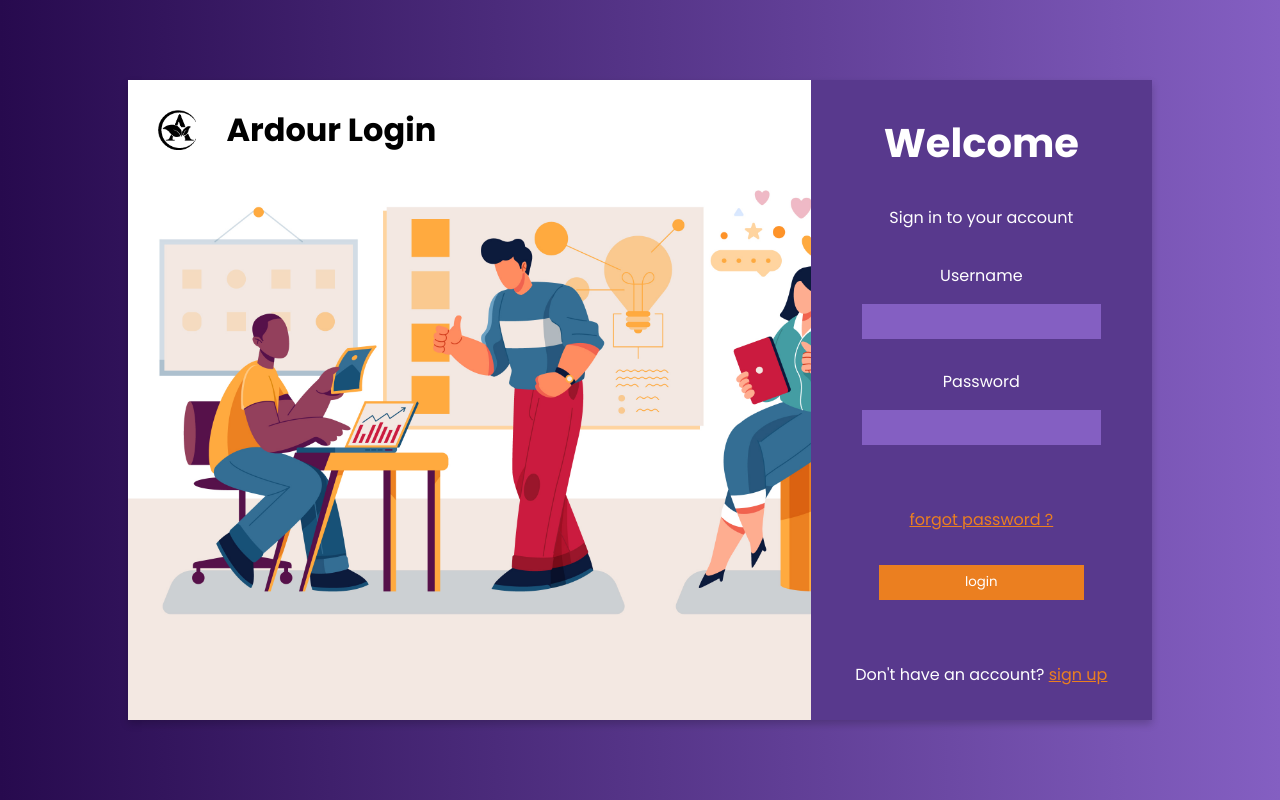
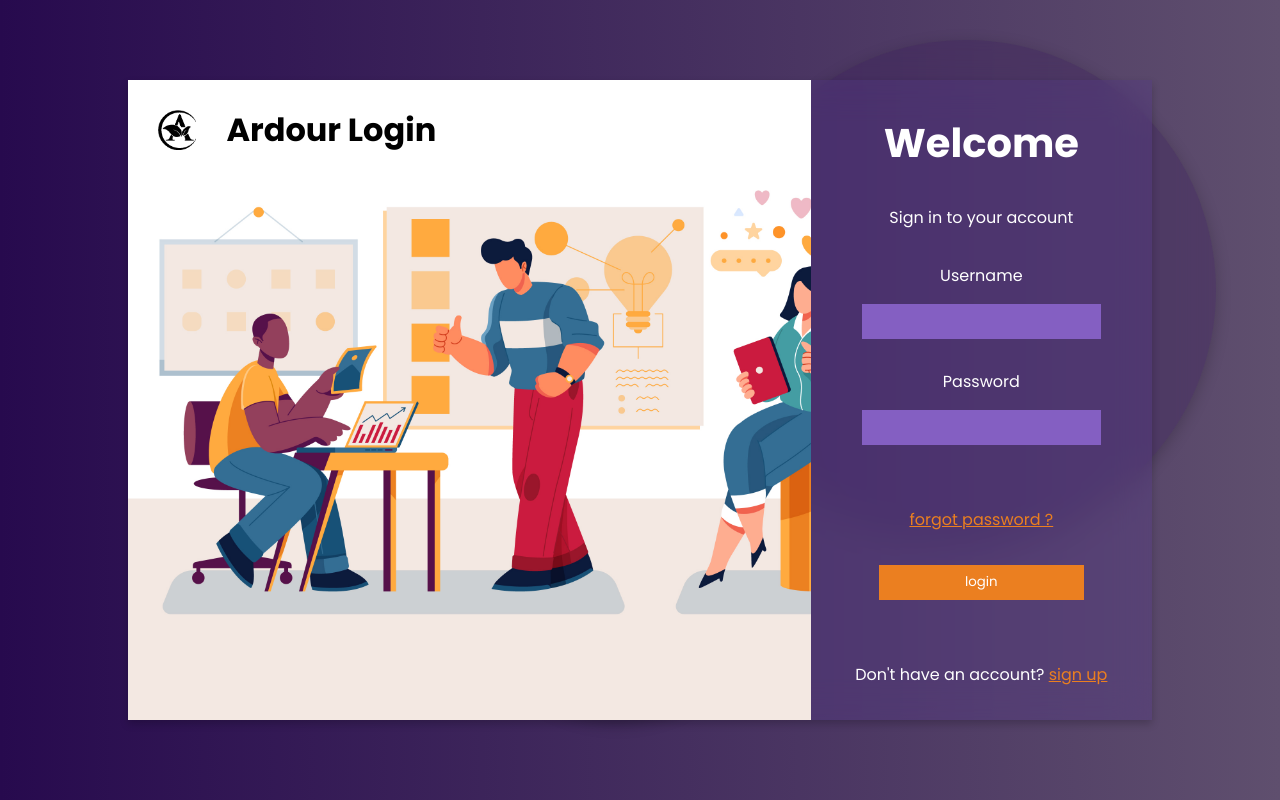
Before and after one commit to travis1999/Ardour1.0, a Flask app: page /login in a window 1280 px wide. Run offline with Flask 2, Linux system fonts and the light colour scheme; some libraries are stand-ins or nearby versions.

Commit message:
css enhancements

```diff
--- a/static/styles/login.css
+++ b/static/styles/login.css
@@ -7,7 +7,8 @@
 
 body{
     background: #845fc2;
-    background: linear-gradient(to left,  #845fc2, #270a4e);
+    background: linear-gradient(to left,  #5f4f6e, #270a4e);
+
     height: 100vh;
     display: flex;
     justify-content: center;
@@ -20,7 +21,8 @@ body{
     height: 80vh;
     box-shadow: 0 4px 8px 0 rgba(0,0,0,0.2);
     align-self: center;
-    background: #58398d;
+    background: #58398d50;
+    backdrop-filter: blur(18px);
 }
 
 .illustration{
@@ -102,6 +104,30 @@ dt{
     margin-bottom: 2vh;
 }
 
+.circle, .circle1{
+
+    position: absolute;
+    background: #361b5850;
+    backdrop-filter: blur(18px);
+    box-shadow: 0 4px 16px 0 rgba(0,0,0,0.2);
+    border-radius: 50%;
+    z-index: -1;
+}
+
+.circle{
+    width: 300px;
+    height: 300px;
+    right: 40%;
+    bottom: 10%;
+}
+
+.circle1{
+    width: 500px;
+    height: 500px;
+    right: 5%;
+    top: 5%;
+}
+
 @media screen and (max-width: 768px){
     .illustration{
         display: none;
@@ -110,5 +136,16 @@ dt{
     .login-page{
         display: flex;
         width: 95%;
-        background: #270a4e;
+        background: #522988;
+    }
+
+    body{
+        background: #845fc2;
+    }
 }
+
+@media screen and (max-width: 1024px){
+    .login-form{
+        flex: 2;
+    }
+}
--- a/templates/login.html
+++ b/templates/login.html
@@ -37,7 +37,8 @@
         </form>
     </div>
 
-
+    <div class="circle"></div>
+    <div class="circle1"></div>
 
 </body>
 </html>
```
